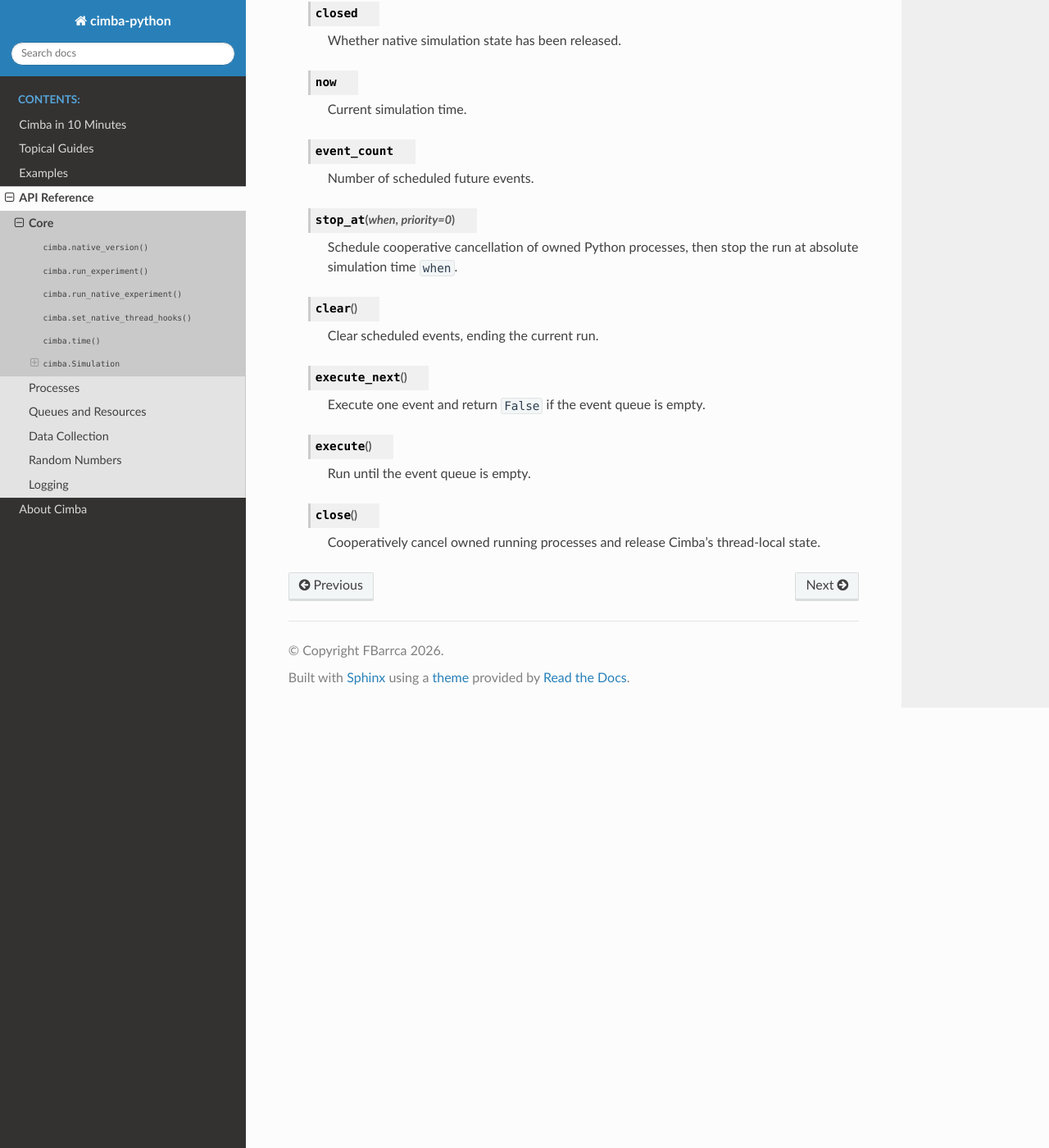
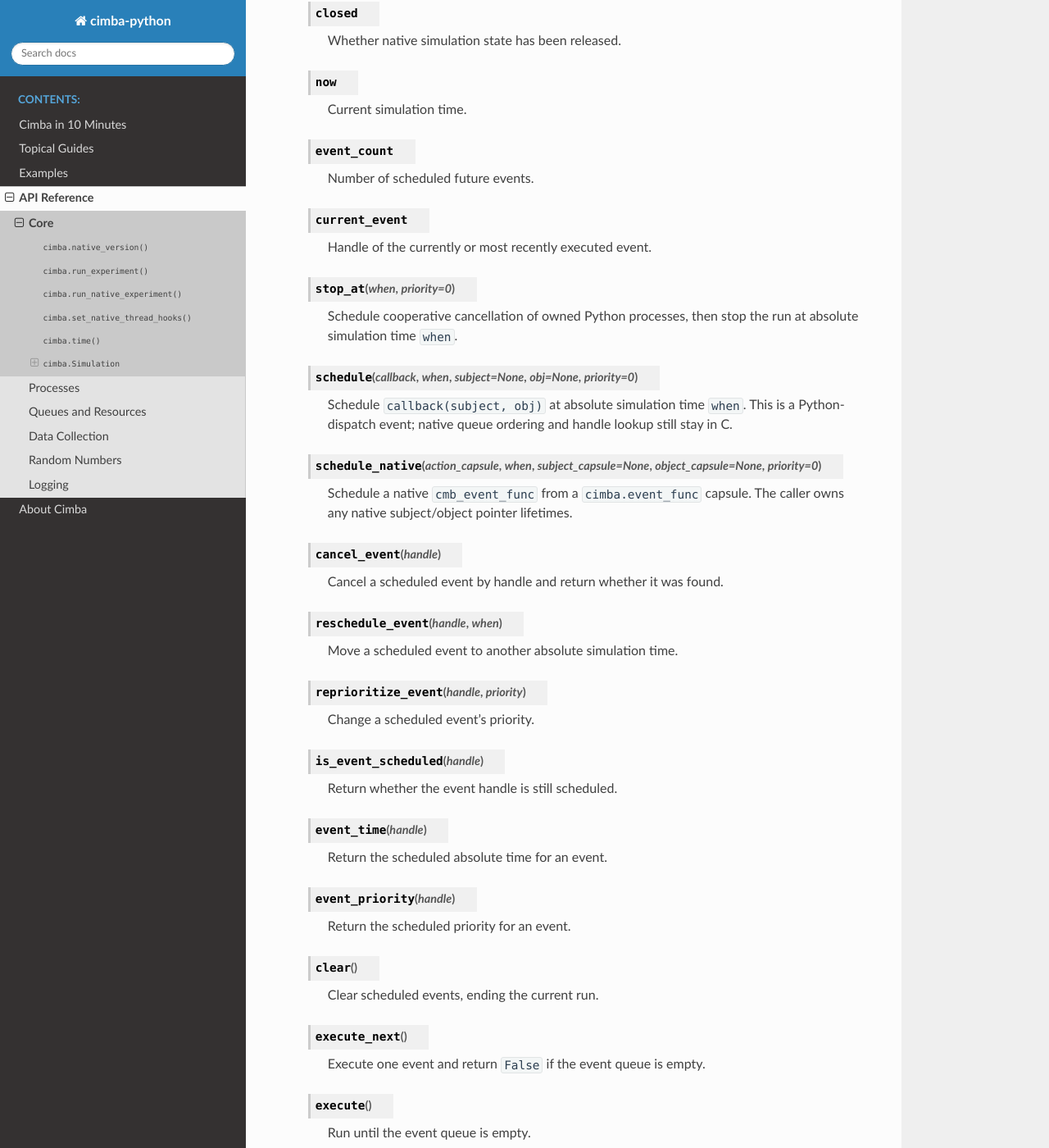
Before and after one commit to FBarrca/cimba_python, a Sphinx documentation site: the page built from docs/api_reference/core.rst, in a window 1280 px wide and 1400 px high, scrolled down 1034 px. Shown: the whole window at 82% size. Built offline with Sphinx 7.4.7 and the Read the Docs theme 3.1.0, drawn with Linux system fonts in a browser that asks for light colours.

Commit message:
Add direct event queue API

```diff
--- a/docs/api_reference/core.rst
+++ b/docs/api_reference/core.rst
@@ -55,10 +55,49 @@
 
       Number of scheduled future events.
 
+   .. py:attribute:: current_event
+
+      Handle of the currently or most recently executed event.
+
    .. py:method:: stop_at(when, priority=0)
 
       Schedule cooperative cancellation of owned Python processes, then stop
       the run at absolute simulation time ``when``.
+
+   .. py:method:: schedule(callback, when, subject=None, obj=None, priority=0)
+
+      Schedule ``callback(subject, obj)`` at absolute simulation time ``when``.
+      This is a Python-dispatch event; native queue ordering and handle lookup
+      still stay in C.
+
+   .. py:method:: schedule_native(action_capsule, when, subject_capsule=None, object_capsule=None, priority=0)
+
+      Schedule a native ``cmb_event_func`` from a ``cimba.event_func`` capsule.
+      The caller owns any native subject/object pointer lifetimes.
+
+   .. py:method:: cancel_event(handle)
+
+      Cancel a scheduled event by handle and return whether it was found.
+
+   .. py:method:: reschedule_event(handle, when)
+
+      Move a scheduled event to another absolute simulation time.
+
+   .. py:method:: reprioritize_event(handle, priority)
+
+      Change a scheduled event's priority.
+
+   .. py:method:: is_event_scheduled(handle)
+
+      Return whether the event handle is still scheduled.
+
+   .. py:method:: event_time(handle)
+
+      Return the scheduled absolute time for an event.
+
+   .. py:method:: event_priority(handle)
+
+      Return the scheduled priority for an event.
 
    .. py:method:: clear()
 
--- a/docs/api_reference/processes.rst
+++ b/docs/api_reference/processes.rst
@@ -8,6 +8,12 @@
 .. py:function:: cimba.yield_process()
 
    Yield the current process until another process, timer, or event resumes it.
+
+.. py:function:: cimba.wait_event(handle)
+
+   Yield the current process until the scheduled event fires or is canceled.
+   Returns ``SUCCESS`` when the event fires and ``CANCELLED`` when it is
+   canceled.
 
 .. py:function:: cimba.process_exit(value=None)
 
--- a/src/cimba/__init__.py
+++ b/src/cimba/__init__.py
@@ -36,6 +36,7 @@
     current_process,
     hold,
     process_exit,
+    wait_event,
     yield_process,
 )
 from .cmb_random import (
@@ -154,6 +155,7 @@
     "time",
     "triangular",
     "uniform",
+    "wait_event",
     "weibull",
     "yield_process",
     "__version__",
```
Also changed, not shown: docs/topical_guides/simulations.rst (+17 -0 lines), 9 other files.
